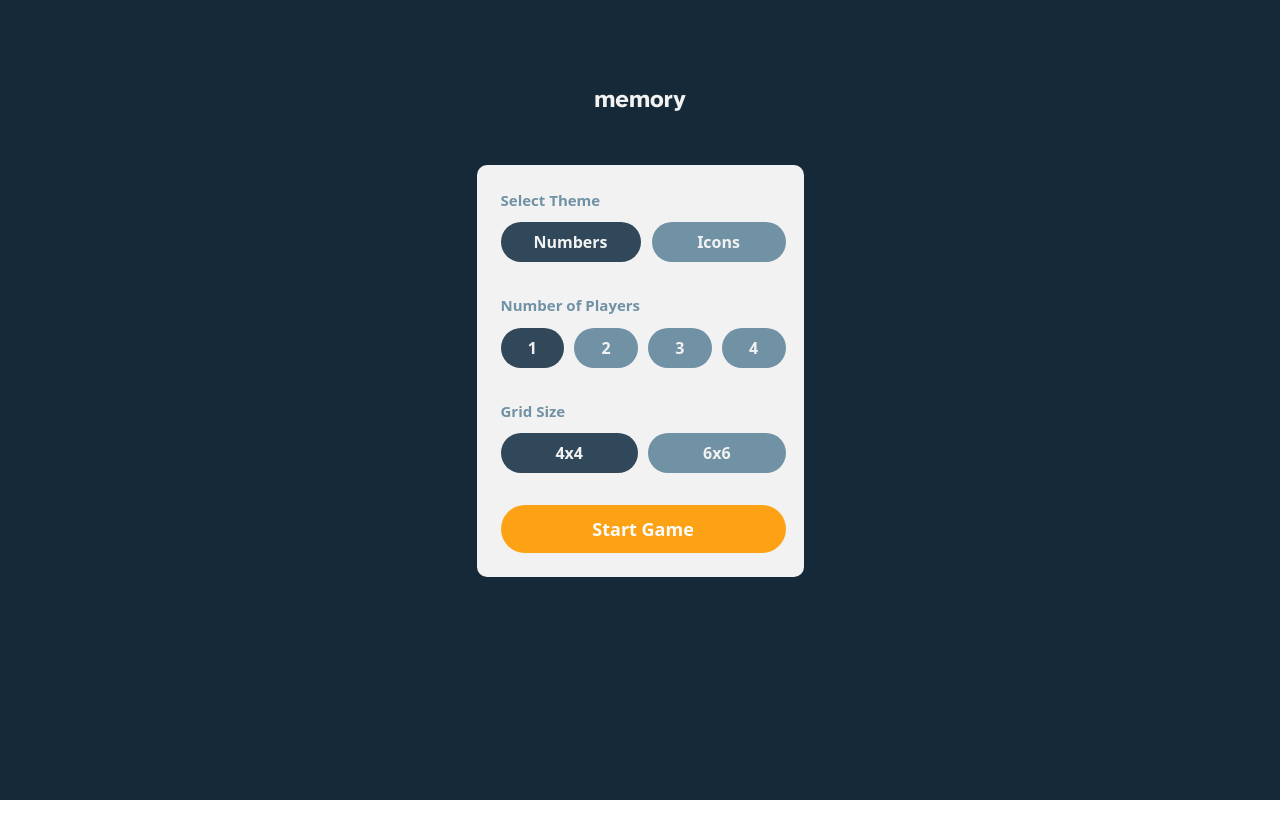
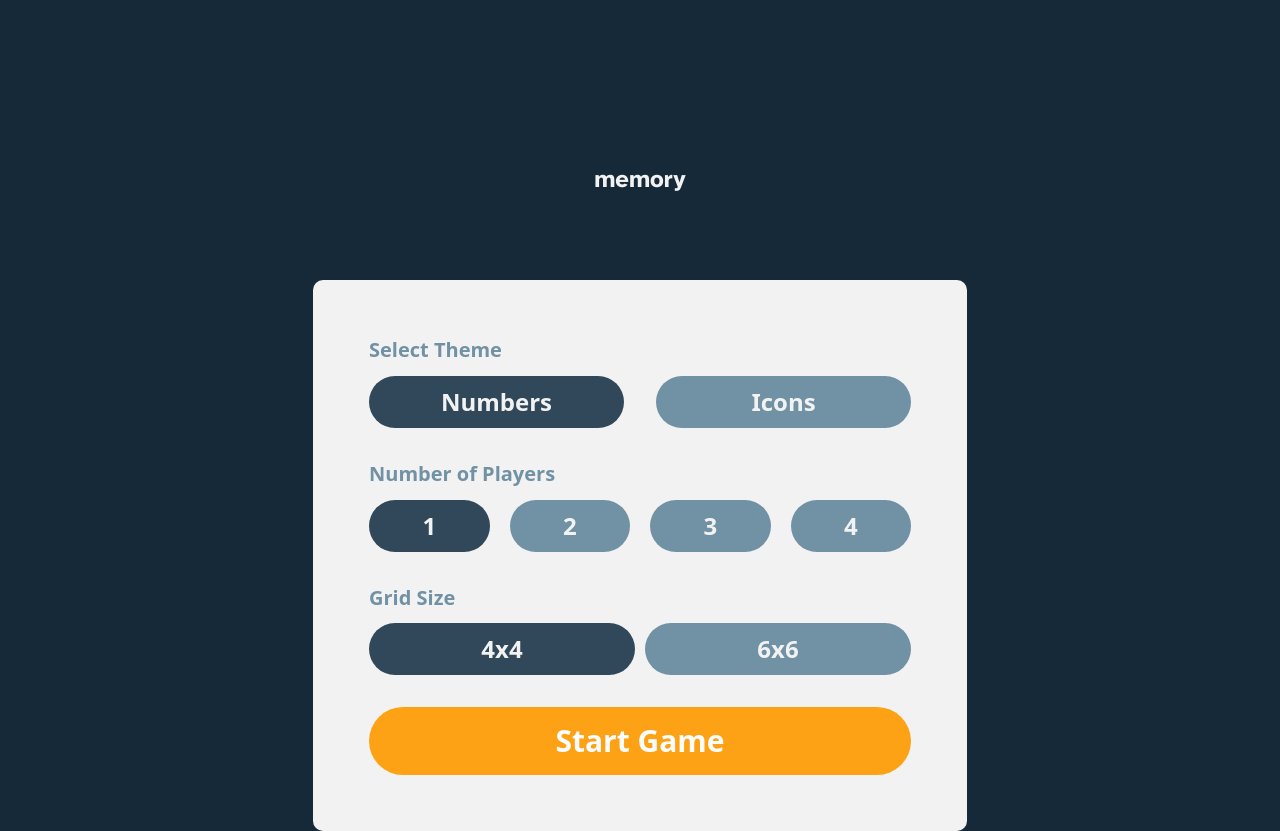
Before and after one commit to rcrosbourne/memory-game, a Next.js app: page / in a window 1280 px wide. Before the commit the page ends 800 px from the top, so only its background shows below. Built offline with nearby package versions, Linux system fonts and the light colour scheme.

Commit message:
table layout completed

```diff
--- a/pages/index.tsx
+++ b/pages/index.tsx
@@ -32,11 +32,11 @@ const Home: NextPage = () => {
       </Head>
 
       <main className=" bg-quaternary min-h-screen w-full grid px-6 mx-auto">
-        <div className="container mx-auto text-center max-w-[327px]">
-          <h2 className="text-primary-shade font-atkinson-hyperlegible text-2xl mt-20 font-bold leading-[39.68px]">
+        <div className="container mx-auto text-center max-w-[327px] md:max-w-[654px]">
+          <h2 className="text-primary-shade font-atkinson-hyperlegible text-2xl mt-20 font-bold leading-[39.68px] md:mt-40">
             memory
           </h2>
-          <div className="bg-primary-shade rounded-[10px] mt-[45px] p-6 grid gap-y-8">
+          <div className="bg-primary-shade rounded-[10px] mt-10 p-6 grid gap-y-8 md:mt-20 md:p-14 md:max-w-[654px]">
             {/* Theme Selection Radio Group */}
             <RadioGroup
               value={menuSelection.theme}
@@ -45,12 +45,12 @@ const Home: NextPage = () => {
               }
             >
               <RadioGroup.Label>
-                <span className="block text-left text-secondary-shade font-bold text-[15px] leading[19px]">
+                <span className="block text-left text-secondary-shade font-bold text-[15px] leading[19px] md:text-xl">
                   Select Theme
                 </span>
               </RadioGroup.Label>
 
-              <div className="flex items-center justify-between gap-[11px] w-full mt-[11px]">
+              <div className="grid grid-cols-2 gap-3 w-full mt-3 md:gap-8">
                 {menuOptions.themes.map((theme) => (
                   <RadioGroup.Option
                     value={theme}
@@ -61,7 +61,7 @@ const Home: NextPage = () => {
                       <button
                         className={`${
                           checked || active ? "btn-active" : "btn-idle"
-                        } min-w-[134px] py-[10px] px-[33px] btn-secondary`}
+                        } min-w-[134px] py-[10px] px-[33px] btn-secondary leading-5 md:text-2xl`}
                       >
                         {theme}
                       </button>
@@ -78,12 +78,12 @@ const Home: NextPage = () => {
               }
             >
               <RadioGroup.Label>
-                <span className="block text-left text-secondary-shade font-bold text-[15px] leading[19px]">
+                <span className="block text-left text-secondary-shade font-bold text-[15px] leading[19px] md:text-xl">
                   Number of Players
                 </span>
               </RadioGroup.Label>
 
-              <div className="grid grid-cols-4 gap-[10px] w-full mt-[11px]">
+              <div className="grid grid-cols-4 gap-3 w-full mt-3 md:gap-5">
                 {menuOptions.numberOfPlayers.map((player) => (
                   <RadioGroup.Option
                     value={player}
@@ -94,7 +94,7 @@ const Home: NextPage = () => {
                       <button
                         className={`${
                           checked || active ? "btn-active" : "btn-idle"
-                        } btn-secondary px-[27px] py-[10px]`}
+                        } btn-secondary px-[27px] py-[10px] leading-5 md:text-2xl`}
                       >
                         {player}
                       </button>
@@ -111,7 +111,7 @@ const Home: NextPage = () => {
               }
             >
               <RadioGroup.Label>
-                <span className="block text-left text-secondary-shade font-bold text-[15px] leading[19px]">
+                <span className="block text-left text-secondary-shade font-bold text-[15px] leading[19px] md:text-xl">
                   Grid Size
                 </span>
               </RadioGroup.Label>
@@ -127,7 +127,7 @@ const Home: NextPage = () => {
                       <button
                         className={`${
                           checked || active ? "btn-active" : "btn-idle"
-                        } btn-secondary px-[53px] py-[10px]`}
+                        } btn-secondary px-[53px] py-[10px] leading-5 md:text-2xl`}
                       >
                         {gridSize}
                       </button>
@@ -138,7 +138,9 @@ const Home: NextPage = () => {
             </RadioGroup>
             {/* Submit */}
             <div className="w-full">
-              <button className="btn-primary w-full py-3">Start Game</button>
+              <button className="btn-primary w-full py-3 md:text-3xl md:py-4">
+                Start Game
+              </button>
             </div>
           </div>
         </div>
--- a/styles/globals.css
+++ b/styles/globals.css
@@ -11,7 +11,7 @@
     @apply bg-secondary-shade;
   }
   .btn-secondary {
-    @apply rounded-full  text-primary-shade font-bold leading-5 hover:bg-teritiary-shade transition-colors focus:outline-none focus:ring-2 focus:ring-quaternary focus:ring-opacity-75;
+    @apply rounded-full  text-primary-shade font-bold hover:bg-teritiary-shade transition-colors focus:outline-none focus:ring-2 focus:ring-quaternary focus:ring-opacity-75;
   }
   .btn-primary {
     @apply bg-primary text-[18px] text-center text-quaternary-shade leading-6 rounded-full w-full py-3 font-bold hover:bg-primary-hover transition-colors focus:outline-none focus:ring-2 focus:ring-primary-hover focus:ring-opacity-75;
```
Also changed, not shown: styles/tailwind.css.
